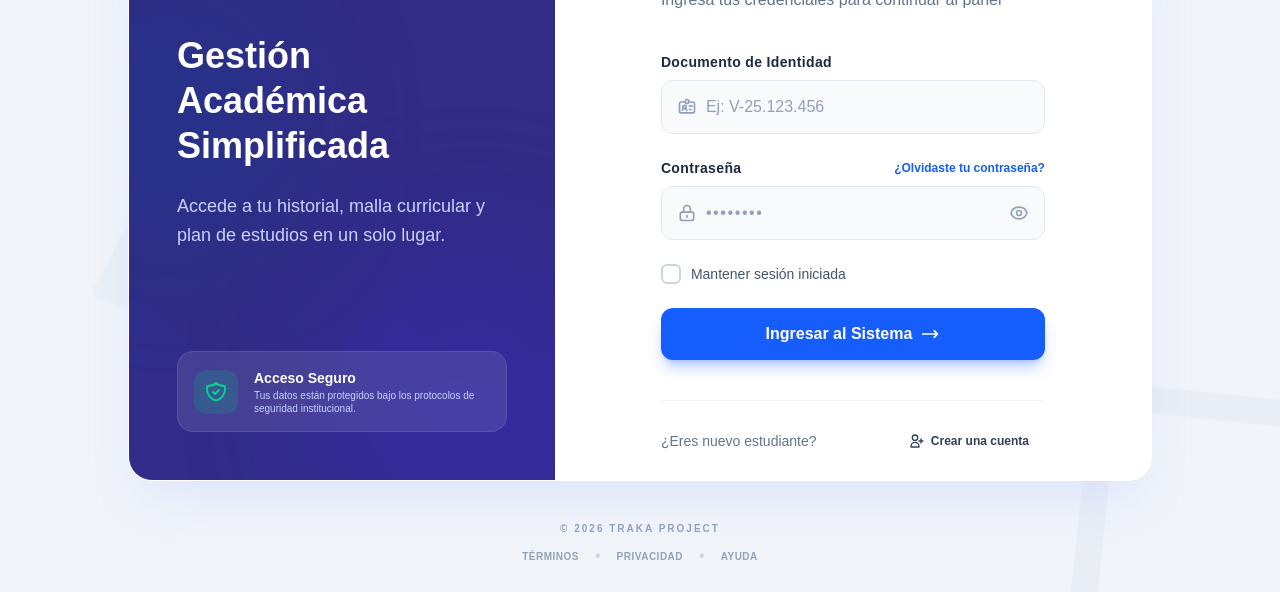
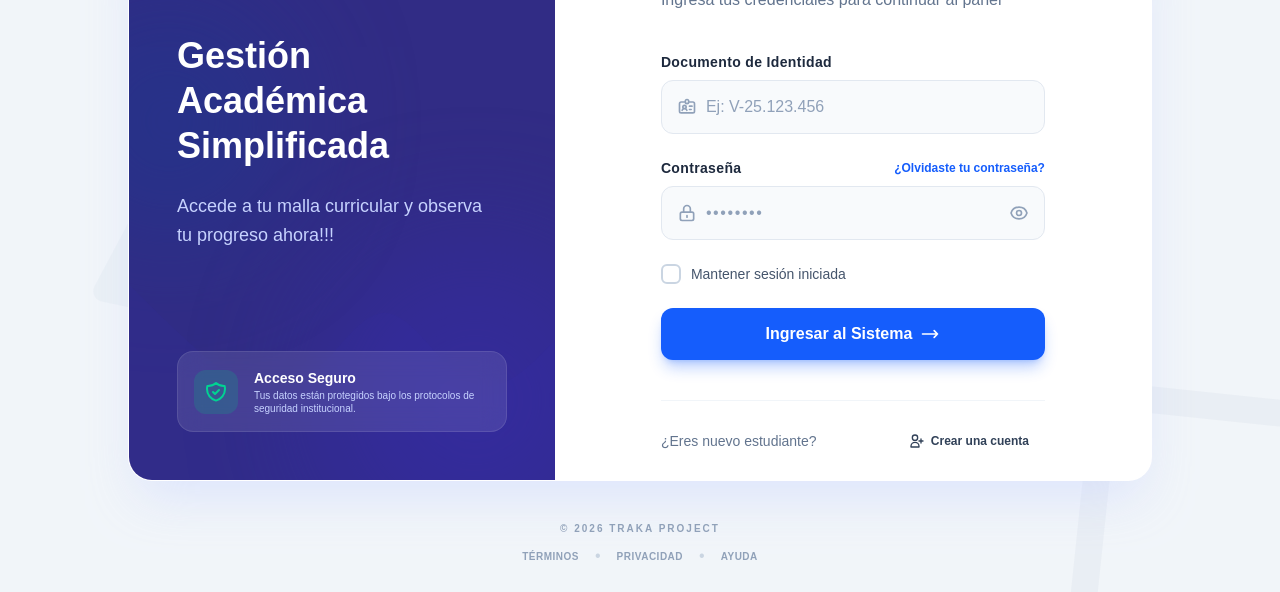
Before and after one commit to preparate/Traka-Project, a website: page src/frontend/public/login.html in a window 1280 px wide. Shown: the part 208-800 px from the top of the page. Drawn offline with Linux system fonts and the light colour scheme; a web font is replaced by a local one.

Commit message:
correccion de errores visuales

```diff
--- a/src/frontend/public/login.html
+++ b/src/frontend/public/login.html
@@ -101,7 +101,7 @@
                         Simplificada
                     </h2>
                     <p class="text-indigo-200 text-lg font-medium leading-relaxed max-w-xs">
-                        Accede a tu historial, malla curricular y plan de estudios en un solo lugar.
+                        Accede a tu malla curricular y observa tu progreso ahora!!!
                     </p>
                 </div>
 
```
Also changed, not shown: 2 other files.
